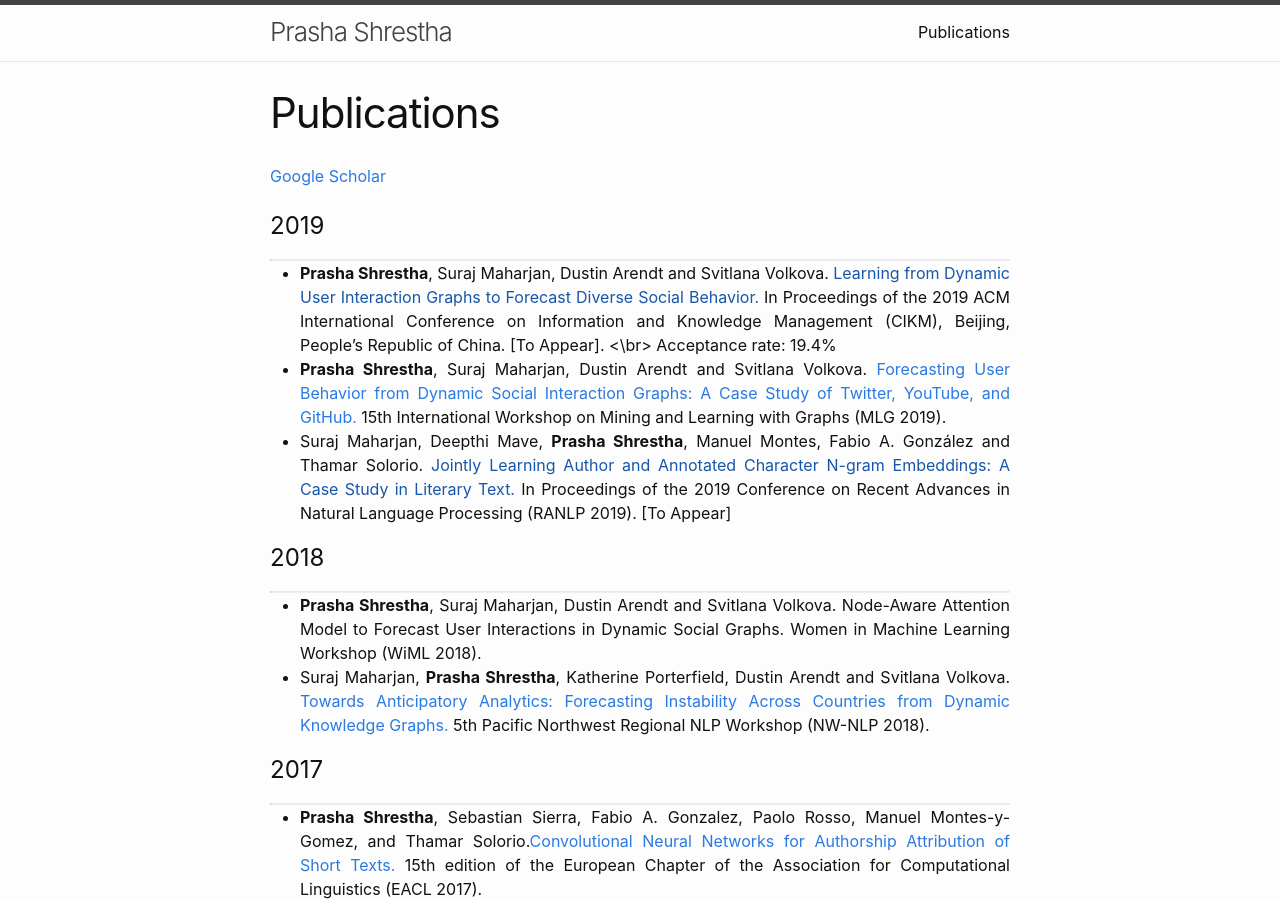
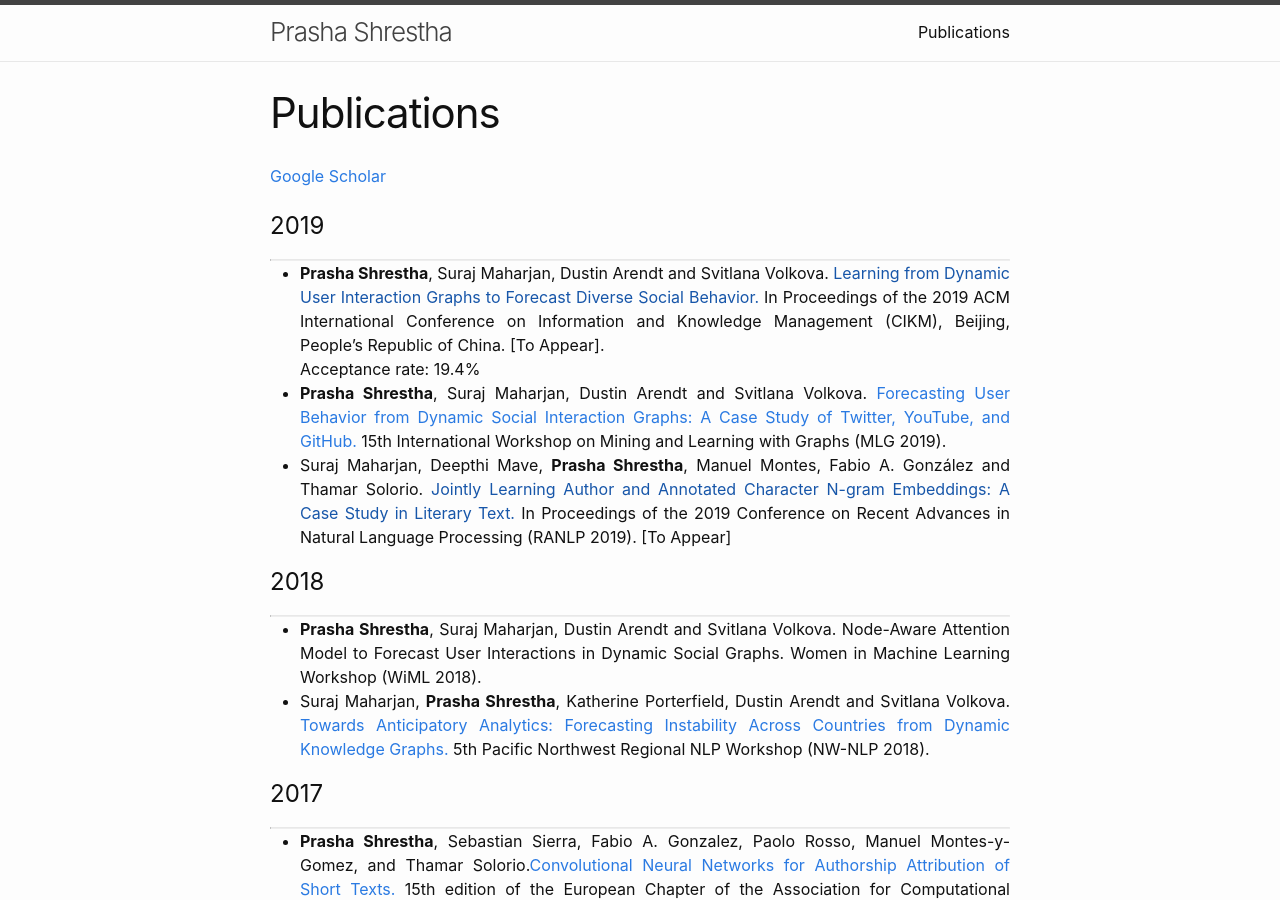
Before and after one commit to prashas/prashas.github.io, a Jekyll site: the page built from publications/index.html, in a window 1280 px wide and 900 px high. Built offline with Jekyll 4.4.1, drawn with Linux system fonts in a browser that asks for light colours.

```diff
--- a/publications/index.html
+++ b/publications/index.html
@@ -13,7 +13,7 @@ permalink: /publications/
         <hr>
         <ul>
             <li> <strong>Prasha Shrestha</strong>, Suraj Maharjan, Dustin Arendt and Svitlana
-                Volkova. <a href=''>Learning from Dynamic User Interaction  Graphs  to  Forecast  Diverse  Social  Behavior.</a> In Proceedings of the 2019 ACM International Conference on Information and Knowledge Management (CIKM), Beijing, People’s Republic of China. [To Appear]. <\br> Acceptance rate: 19.4% </li>
+                Volkova. <a href=''>Learning from Dynamic User Interaction  Graphs  to  Forecast  Diverse  Social  Behavior.</a> In Proceedings of the 2019 ACM International Conference on Information and Knowledge Management (CIKM), Beijing, People’s Republic of China. [To Appear]. <br> Acceptance rate: 19.4% </li>
 
             <li> <strong>Prasha Shrestha</strong>, Suraj Maharjan, Dustin Arendt and Svitlana
                 Volkova. <a href='https://drive.google.com/file/d/16UBsx2lVLmyxhTmOsIzZPUhchh4IYrLp/view' >Forecasting User Behavior from Dynamic Social Interaction Graphs: A Case Study of Twitter, YouTube, and GitHub.</a> 15th International Workshop on Mining and Learning with Graphs (MLG 2019).</li>
```
